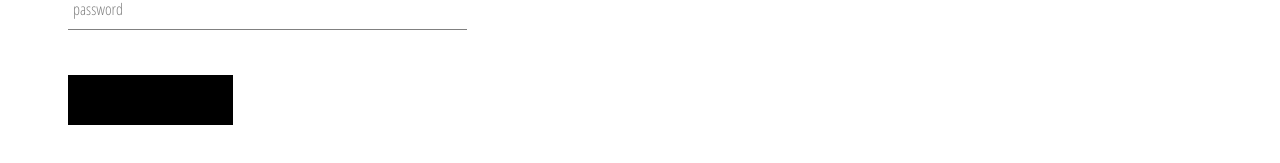
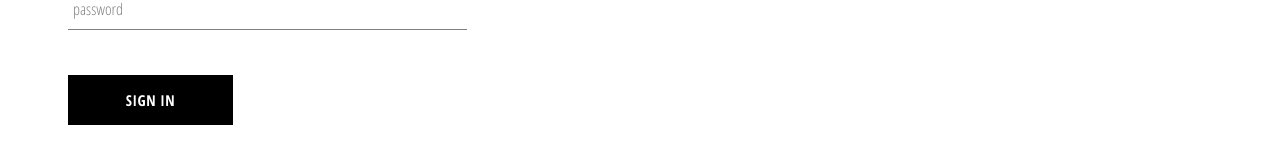
Before and after one commit to diegomottadev/react-ecommerce-clothing, a React (Create React App) app: page /singin in a window 1280 px wide. Shown: the part 431-594 px from the top of the page. Built offline with nearby package versions, Linux system fonts and the light colour scheme.

Commit message:
FIX: buttom componet sign in fix styles and children

```diff
--- a/src/componets/customBottom/customBottom.js
+++ b/src/componets/customBottom/customBottom.js
@@ -2,9 +2,9 @@
 
 import './customBottom.styles.scss';
 
-const CustomBottom =({childer, ...otherProps}) =>(
+const CustomBottom =({children, ...otherProps}) =>(
     <button className="custom-button" {...otherProps}>
-        {childer}
+        {children}
     </button>
 
 )
```
